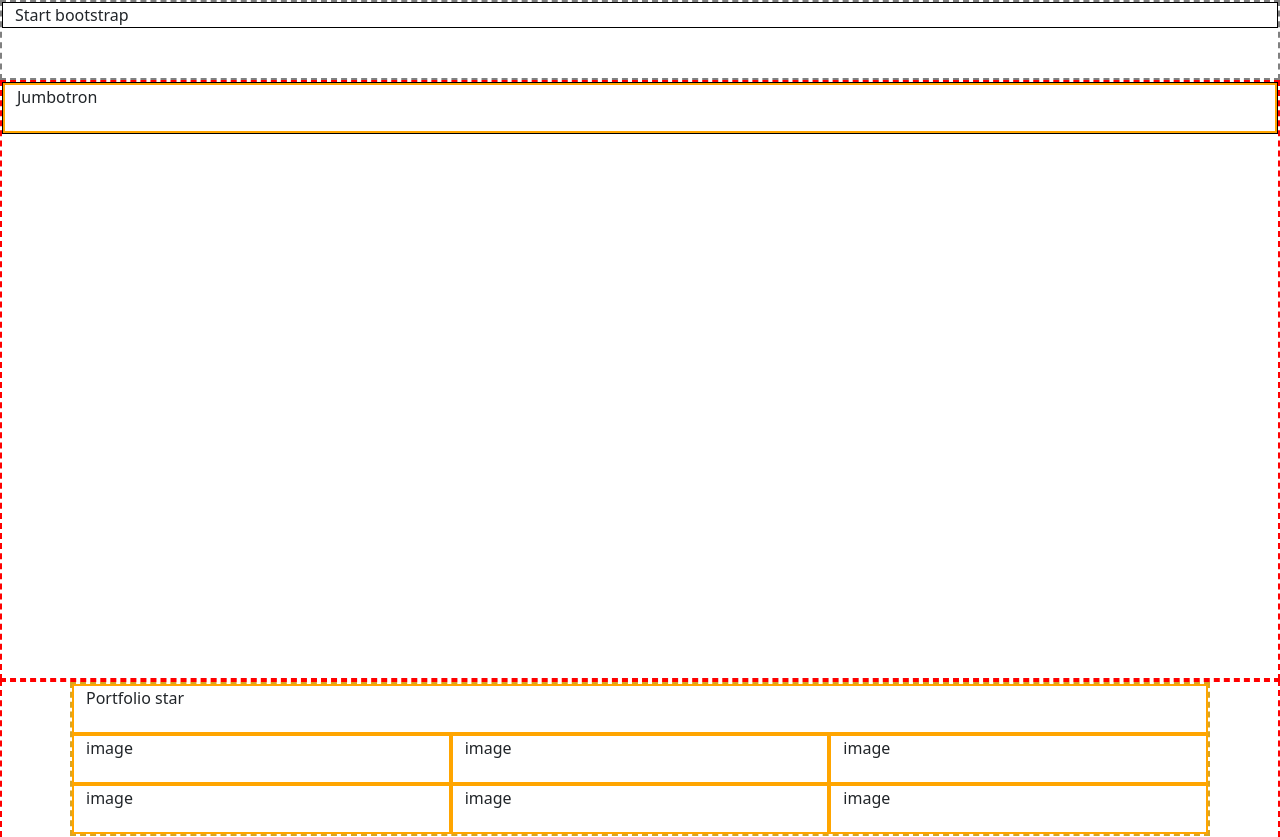
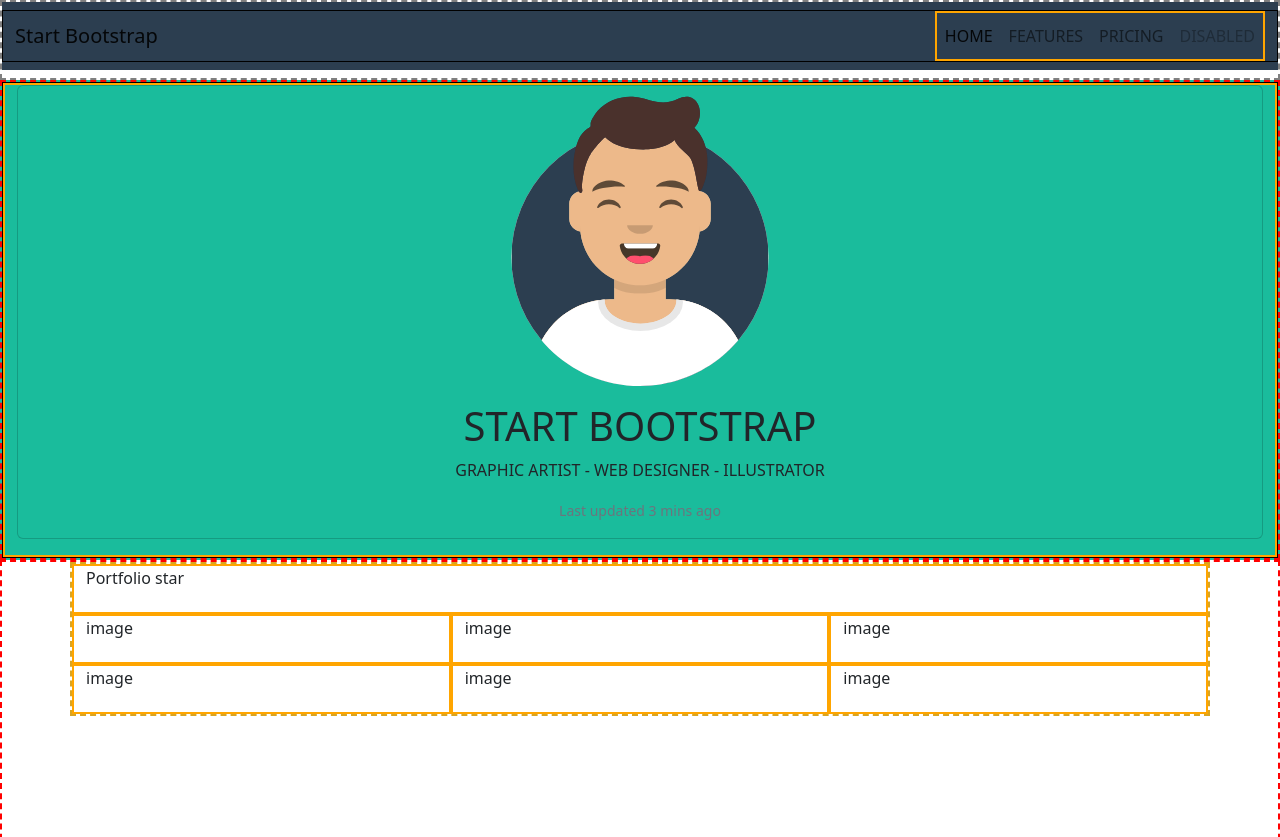
Before and after one commit to Alberto-Bruno/html-css-bootstrap-freelancer, a plain HTML site: page index.html in a window 1280 px wide. Shown: the top 837 px of the page. Drawn offline with nearby package versions, Linux system fonts and the light colour scheme.

Commit message:
Jumbotron

```diff
--- a/css/style.css
+++ b/css/style.css
@@ -17,7 +17,7 @@ form {
 
 section {
     border: 2px dashed red;
-    min-height: 600px;
+    min-height: 300px;
 }
 
 [class^='col'] {
--- a/index.html
+++ b/index.html
@@ -20,18 +20,53 @@
     </head>
     <body>
         <header>
-            <div class="container-fluid">Start bootstrap</div>
+            <nav class="navbar navbar-expand-lg" style="background-color: #2c3e50;">
+                <div class="container-fluid">
+                    <a class="navbar-brand" href="#">Start Bootstrap</a>
+                    <button class="navbar-toggler" type="button" data-bs-toggle="collapse" data-bs-target="#navbarNav"
+                        aria-controls="navbarNav" aria-expanded="false" aria-label="Toggle navigation">
+                        <span class="navbar-toggler-icon"></span>
+                    </button>
+                    <div class="collapse navbar-collapse flex-grow-0" id="navbarNav">
+                        <ul class="navbar-nav text-uppercase">
+                            <li class="nav-item">
+                                <a class="nav-link active" aria-current="page" href="#">Home</a>
+                            </li>
+                            <li class="nav-item">
+                                <a class="nav-link" href="#">Features</a>
+                            </li>
+                            <li class="nav-item">
+                                <a class="nav-link" href="#">Pricing</a>
+                            </li>
+                            <li class="nav-item">
+                                <a class="nav-link disabled">Disabled</a>
+                            </li>
+                        </ul>
+                    </div>
+                </div>
+            </nav>
         </header>
 
-        <section class="jumbotron">
+        <!--Jumbotron-->
+
+        <section class="jumbotron" style="background-color:#1abc9c";>
             <div class="container-fluid">
                 <div class="row">
-                    <div class="col">Jumbotron</div>
+                    <div class="col">
+                        <div class="card mb-3" style="background-color: #1abc9c";>
+                            <img style="height: 300px;" src="img/avatar.svg" class="card-img-top" alt="...">
+                            <div class="card-body text-center">
+                                <h1 class="card-title">START BOOTSTRAP</h1>
+                                <p class="card-text">GRAPHIC ARTIST - WEB DESIGNER - ILLUSTRATOR</p>
+                                <p class="card-text"><small class="text-muted">Last updated 3 mins ago</small></p>
+                            </div>
+                        </div>
+                    </div>
                 </div>
             </div>
        </section>
 
-
+       <!--Portfolio-->
         <section id="portfolio">
             <div class="container">
                 <div class="row">
@@ -48,6 +83,8 @@
             </div>
         </section>
 
+
+        <!--About-->
         <section id="about">
             <div class="container">
                 <div class="row">
@@ -67,6 +104,8 @@
             </div>
         </section>
 
+
+        <!--Contacts-->
         <section id="contacts">
             <div class="container">
                 <div class="row">
@@ -80,6 +119,7 @@
             </div>
         </section>
 
+        <!--Footer-->
         <footer>
             <div class="footer-top">
                 <div class="container">
@@ -96,5 +136,13 @@
                 </div>
             </div>
         </footer>
+
+
+        <!--JS-->
+        <script src="https://cdn.jsdelivr.net/npm/bootstrap@5.2.3/dist/js/bootstrap.bundle.min.js"
+            integrity="sha384-kenU1KFdBIe4zVF0s0G1M5b4hcpxyD9F7jL+jjXkk+Q2h455rYXK/7HAuoJl+0I4"
+            crossorigin="anonymous">
+        </script>
+        </body>
     </body>
 </html>
```
